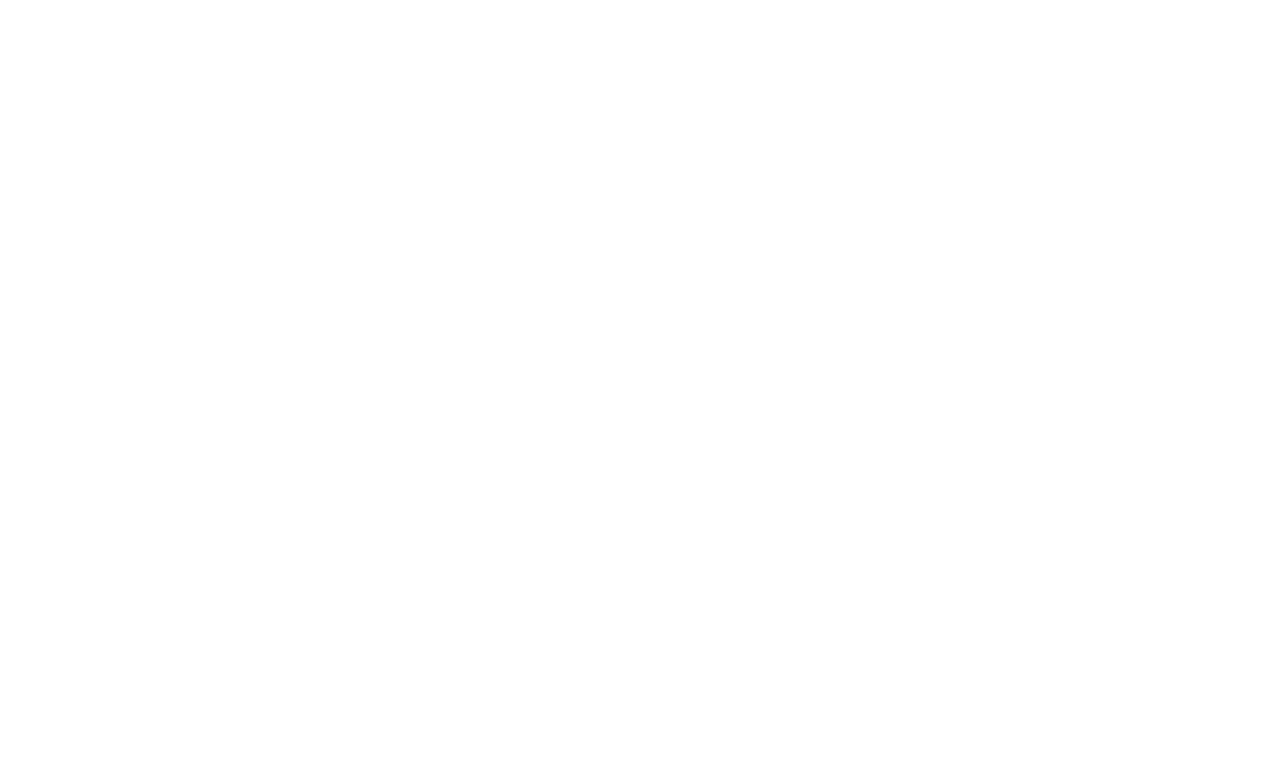
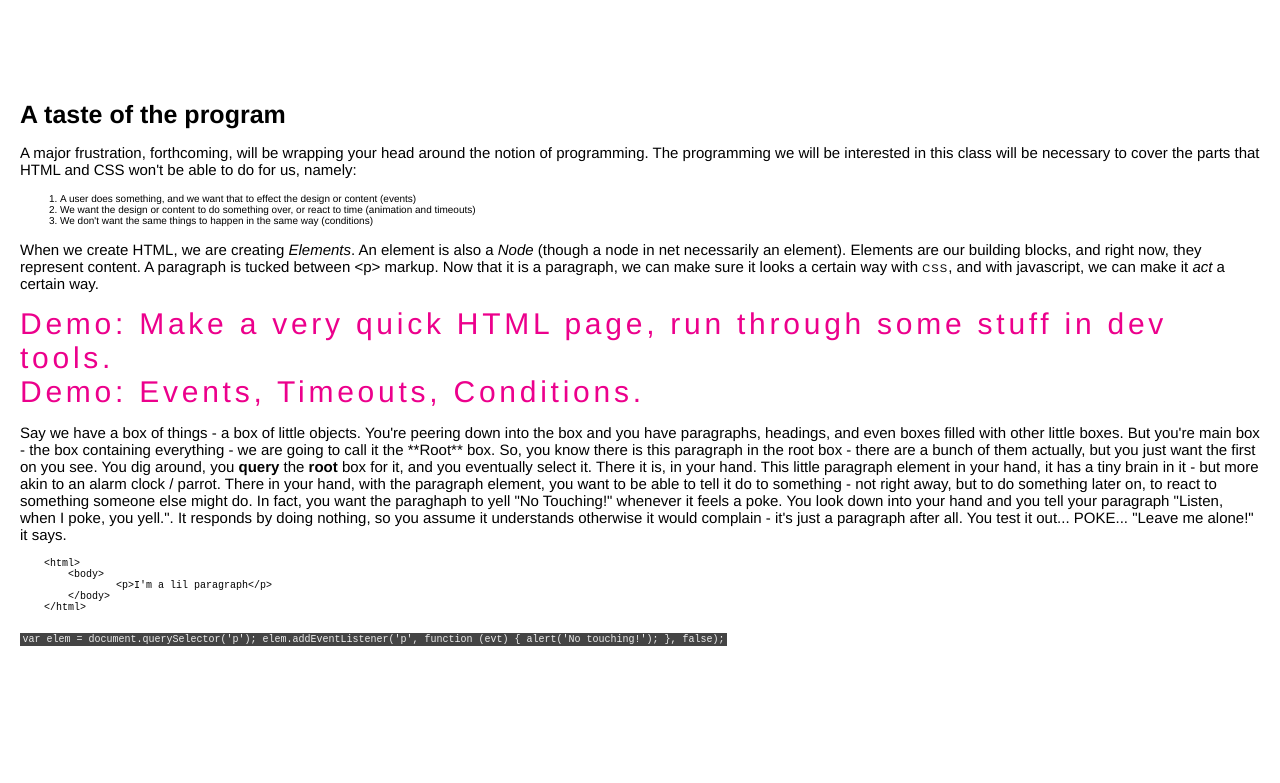
Before and after one commit to Mrbransky/outline, a plain HTML site: page 01/challenge.html in a window 1280 px wide. Drawn offline with Linux system fonts and the light colour scheme.

Commit message:
bits o text

```diff
--- a/01/challenge.html
+++ b/01/challenge.html
@@ -0,0 +1,41 @@
+<html>
+  <head>
+    <title>Week 1 Challenge</title>
+    <link rel="stylesheet" href="../assets/basic.css" type="text/css" media="screen" />
+  </head>
+  <body>
+    <main>
+    <h1>A taste of the program</h1>
+    <p>A major frustration, forthcoming, will be wrapping your head around the notion of programming. The programming we will be interested in this class will be necessary to cover the parts that HTML and CSS won't be able to do for us, namely:</p>
+
+    <ol>
+      <li>A user does something, and we want that to effect the design or content (events)</li>
+      <li>We want the design or content to do something over, or react to time (animation and timeouts)</li>
+      <li>We don't want the same things to happen in the same way (conditions)</li>
+    </ol>
+
+    <p>When we create HTML, we are creating <em>Elements</em>. An element is also a <em>Node</em> (though a node in net necessarily an element). Elements are our building blocks, and right now, they represent content. A paragraph is tucked between &lt;p&gt; markup. Now that it is a paragraph, we can make sure it looks a certain way with <abbr>CSS</abbr>, and with javascript, we can make it <em>act</em> a certain way.</p>
+
+    <h2>Demo: Make a very quick HTML page, run through some stuff in dev tools.</h2>
+
+    <h2>Demo: Events, Timeouts, Conditions.</h2>
+
+    <p>Say we have a box of things - a box of little objects. You're peering down into the box and you have paragraphs, headings, and even boxes filled with other little boxes. But you're main box - the box containing everything - we are going to call it the **Root** box. So, you know there is this paragraph in the root box - there are a bunch of them actually, but you just want the first on you see. You dig around, you <strong>query</strong> the <strong>root</strong> box for it, and you eventually select it. There it is, in your hand. This little paragraph element in your hand, it has a tiny brain in it - but more akin to an alarm clock / parrot. There in your hand, with the paragraph element, you want to be able to tell it do to something - not right away, but to do something later on, to react to something someone else might do. In fact, you want the paraghaph to yell "No Touching!" whenever it feels a poke. You look down into your hand and you tell your paragraph "Listen, when I poke, you yell.". It responds by doing nothing, so you assume it understands otherwise it would complain - it's just a paragraph after all. You test it out... POKE... "Leave me alone!" it says.</p>
+
+    <pre>
+    &lt;html&gt;
+    	&lt;body&gt;
+    		&lt;p&gt;I'm a lil paragraph&lt;/p&gt;
+    	&lt;/body&gt;
+    &lt;/html&gt;
+    </pre>
+
+    <code>
+    var elem = document.querySelector('p');
+    elem.addEventListener('p', function (evt) {
+    	alert('No touching!');
+    }, false);
+    </code>
+    </main>
+  </body>
+</html>
```
Also changed, not shown: 01/exercise.html (+5 -1 lines), 01/experiment.html (+9 -32 lines).
